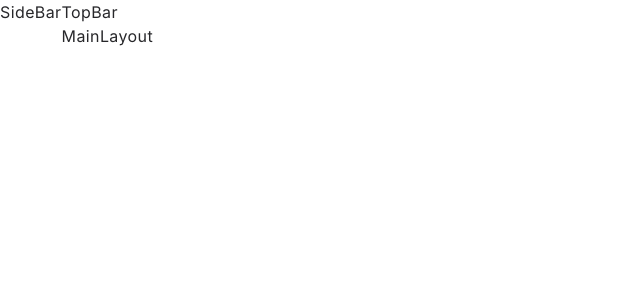
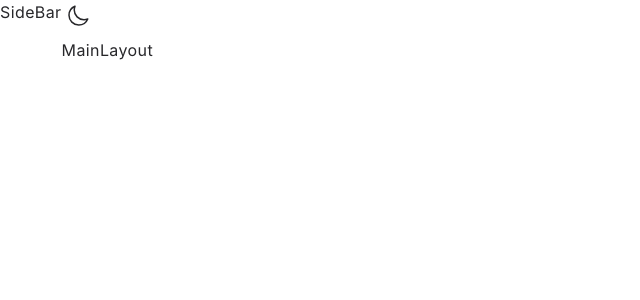
Before and after one commit to homow/dashboard-panel, a React (Vite) app: page / in a window 1280 px wide. Shown: the top 300 px of the page, without its empty margins (0-640 px from the left). Built offline with nearby package versions, Linux system fonts and the light colour scheme.

Commit message:
config and completed theme contorl

```diff
--- a/index.html
+++ b/index.html
@@ -12,9 +12,9 @@
     <!-- script -->
     <script type="module" src="/src/main.jsx"></script>
     <script>
-        // document.documentElement.classList.toggle("dark",
-        //     localStorage.theme === "dark" || (!localStorage.theme && window.matchMedia("(prefers-color-scheme: dark)").matches)
-        // )
+        document.documentElement.classList.toggle("dark",
+            localStorage.theme === "dark" || (!localStorage.theme && window.matchMedia("(prefers-color-scheme: dark)").matches)
+        )
     </script>
 </head>
 <body>
--- a/src/App.jsx
+++ b/src/App.jsx
@@ -1,10 +1,12 @@
 import TopBar from "@/layout/TopBar";
 import MainLayout from "@/layout/MainLayout";
 import SideBar from "@/layout/SideBar";
+import SvgDefs from "@/components/ui/SvgDefs.jsx";
 
 export default function App() {
     return (
         <div id="app-container" className="flex flex-row">
+            <SvgDefs/>
             <SideBar/>
             <div>
                 <TopBar/>
--- /dev/null
+++ b/src/layout/TopBar/ThemeSection.jsx
@@ -0,0 +1,30 @@
+import { useState, useEffect } from "react";
+
+export default function ThemeSection() {
+    const [theme, setTheme] = useState("light");
+
+    useEffect(() => {
+        const localTheme = localStorage.getItem("theme");
+        const prefersDark = window.matchMedia("(prefers-color-scheme: dark)").matches;
+        const resolvedTheme = localTheme === "dark" || (!localTheme && prefersDark) ? "dark" : "light";
+        setTheme(resolvedTheme);
+    }, []);
+
+    const changeTheme = () => {
+        const newTheme = theme === "dark" ? "light" : "dark";
+        setTheme(newTheme);
+        document.documentElement.classList.toggle("dark", newTheme === "dark");
+        localStorage.setItem("theme", newTheme);
+    };
+
+    return (
+        <div
+            onClick={changeTheme}
+            className="inline-block p-1 rounded-full cursor-pointer"
+        >
+            <svg className="size-6">
+                <use href={`#${theme === "dark" ? "sun-icon" : "moon-icon"}`} />
+            </svg>
+        </div>
+    );
+}
--- a/src/layout/TopBar/index.jsx
+++ b/src/layout/TopBar/index.jsx
@@ -1,7 +1,9 @@
-import React from 'react'
+import ThemeSection from './ThemeSection.jsx'
 
 export default function TopBar() {
     return (
-        <div>TopBar</div>
+        <div>
+            <ThemeSection/>
+        </div>
     )
 }
```
